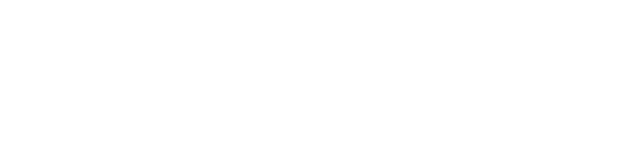
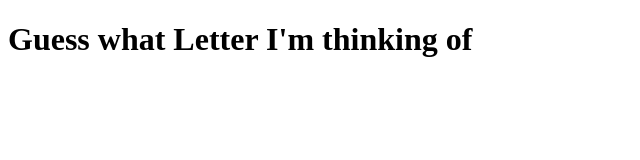
Before and after one commit to Sushi500/HW-Javascript-Game, a plain HTML site: page Javascript Game.html in a window 1280 px wide. Shown: the whole page, without its empty margins (0-640 px from the left). Drawn offline with Linux system fonts and the light colour scheme.

Commit message:
js and html

```diff
--- a/Javascript Game.html
+++ b/Javascript Game.html
@@ -3,6 +3,8 @@
   <head>
     <meta charset="UTF-8">
     <title>Psychic</title>
+<h1>Guess what Letter I'm thinking of</h1>
+
   </head>
   <body>
 
```
